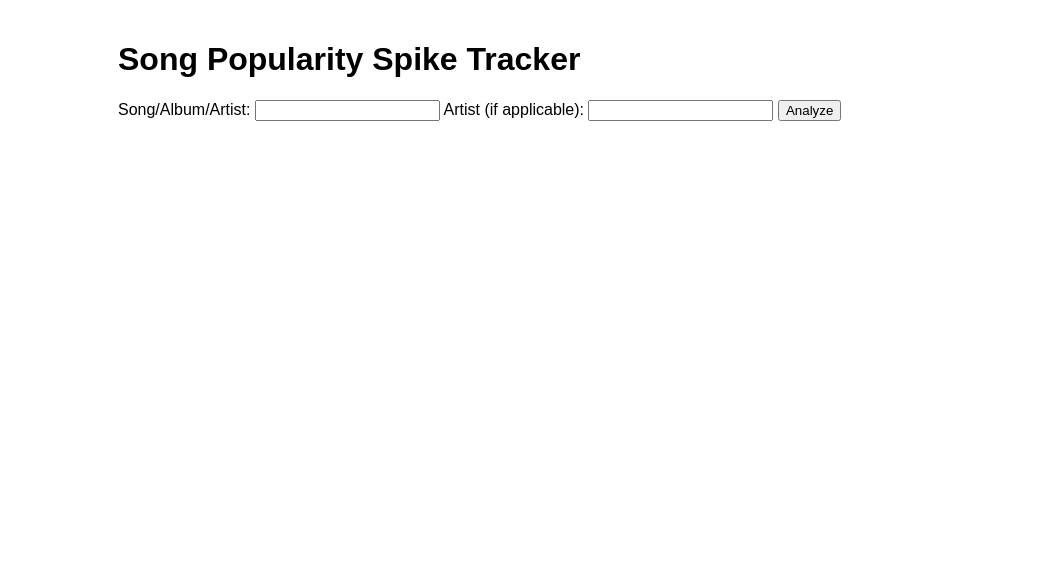
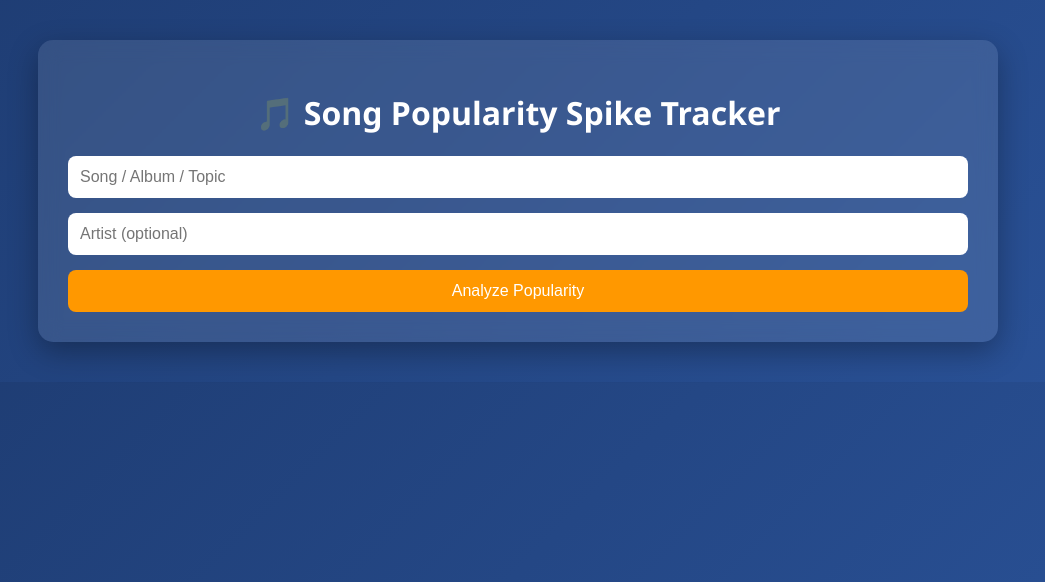
Before and after one commit to hk10877/PopularSongAnalysis, a FastAPI app: page / in a window 1280 px wide. Shown: the top 582 px of the page, without its empty margins (122-1167 px from the left). Run offline with FastAPI, Linux system fonts and the light colour scheme.

Commit message:
new frontend

```diff
--- a/templates/index.html
+++ b/templates/index.html
@@ -4,36 +4,129 @@
 <meta charset="UTF-8">
 <meta name="viewport" content="width=device-width, initial-scale=1.0">
 <title>Song Popularity Spike Tracker</title>
+
 <script src="https://cdn.jsdelivr.net/npm/chart.js"></script>
+
 <style>
-        body { font-family: Arial, sans-serif; max-width: 800px; margin: auto; padding: 20px; }
-        pre { white-space: pre-wrap; }
+body {
+    font-family: 'Segoe UI', Tahoma, sans-serif;
+    background: linear-gradient(135deg, #1e3c72, #2a5298);
+    margin: 0;
+    padding: 0;
+    color: white;
+}
+
+.container {
+    max-width: 900px;
+    margin: 40px auto;
+    background: rgba(255,255,255,0.1);
+    padding: 30px;
+    border-radius: 15px;
+    backdrop-filter: blur(10px);
+    box-shadow: 0 10px 30px rgba(0,0,0,0.3);
+}
+
+h1, h2, h3 {
+    text-align: center;
+}
+
+form {
+    display: flex;
+    flex-direction: column;
+    gap: 15px;
+}
+
+input {
+    padding: 12px;
+    border-radius: 8px;
+    border: none;
+    font-size: 16px;
+}
+
+button {
+    padding: 12px;
+    border-radius: 8px;
+    border: none;
+    background: #ff9800;
+    color: white;
+    font-size: 16px;
+    cursor: pointer;
+    transition: 0.3s;
+}
+
+button:hover {
+    background: #e68900;
+}
+
+.chart-box {
+    background: white;
+    border-radius: 12px;
+    padding: 20px;
+    margin-top: 20px;
+}
+
+.explanation-box {
+    background: rgba(0,0,0,0.4);
+    padding: 15px;
+    border-radius: 10px;
+    margin-top: 20px;
+}
+
+ul {
+    list-style-type: none;
+    padding: 0;
+}
+
+li {
+    margin: 8px 0;
+}
+
+a {
+    color: #ffd54f;
+    text-decoration: none;
+}
+
+a:hover {
+    text-decoration: underline;
+}
+
+.error {
+    color: #ff6b6b;
+    text-align: center;
+}
 </style>
 </head>
+
 <body>
-    <h1>Song Popularity Spike Tracker</h1>
+
+<div class="container">
+<h1>🎵 Song Popularity Spike Tracker</h1>
+
 <form action="/analyze" method="post">
-        <label for="song">Song/Album/Artist:</label>
-        <input type="text" id="song" name="song" required>
-        <label for="artist">Artist (if applicable):</label>
-        <input type="text" id="artist" name="artist">
-        <button type="submit">Analyze</button>
+    <input type="text" name="song" placeholder="Song / Album / Topic" required>
+    <input type="text" name="artist" placeholder="Artist (optional)">
+    <button type="submit">Analyze Popularity</button>
 </form>
 
 {% if dates %}
-    <h2>Popularity Interest Over Time (Proxy for Listener Spikes)</h2>
-    <canvas id="myChart" width="400" height="200"></canvas>
+<h2>Interest Over Time</h2>
+<div class="chart-box">
+<canvas id="myChart"></canvas>
+</div>
+
 <script>
 var ctx = document.getElementById('myChart').getContext('2d');
-        var myChart = new Chart(ctx, {
+new Chart(ctx, {
     type: 'line',
     data: {
         labels: {{ dates | tojson }},
         datasets: [{
             label: 'Interest Level',
             data: {{ values | tojson }},
-                    borderColor: 'blue',
-                    fill: false
+            borderColor: '#1e3c72',
+            backgroundColor: 'rgba(30,60,114,0.2)',
+            tension: 0.3,
+            fill: true
         }]
     },
     options: {
@@ -44,29 +137,38 @@
 });
 </script>
 
-    <h2>Detected Spike Dates (Click for Explanation)</h2>
+<h3>Detected Spikes</h3>
 <ul>
 {% for spike_date in spike_dates %}
-        <li><a href="/explain?song={{ song | urlencode }}&artist={{ artist | urlencode }}&date={{ spike_date | urlencode }}">{{ spike_date }}</a></li>
+<li>
+<a href="/explain?song={{ song | urlencode }}&artist={{ artist | urlencode }}&date={{ spike_date | urlencode }}">
+📈 {{ spike_date }}
+</a>
+</li>
 {% endfor %}
 </ul>
 {% endif %}
 
 {% if explanation %}
-    <h2>Explanation for Spike on {{ selected_date }}</h2>
-    <pre>{{ explanation }}</pre>
+<div class="explanation-box">
+<h2>Why the Spike Happened</h2>
+<p>{{ explanation }}</p>
+
 {% if headlines %}
 <h3>Related Headlines</h3>
 <ul>
 {% for headline in headlines %}
-        <li>{{ headline }}</li>
+<li>📰 {{ headline }}</li>
 {% endfor %}
 </ul>
 {% endif %}
+</div>
 {% endif %}
 
 {% if error %}
-    <p style="color: red;">{{ error }}</p>
+<p class="error">{{ error }}</p>
 {% endif %}
+
+</div>
 </body>
 </html>
```
Lines whose indentation alone changed are shown as unchanged.
